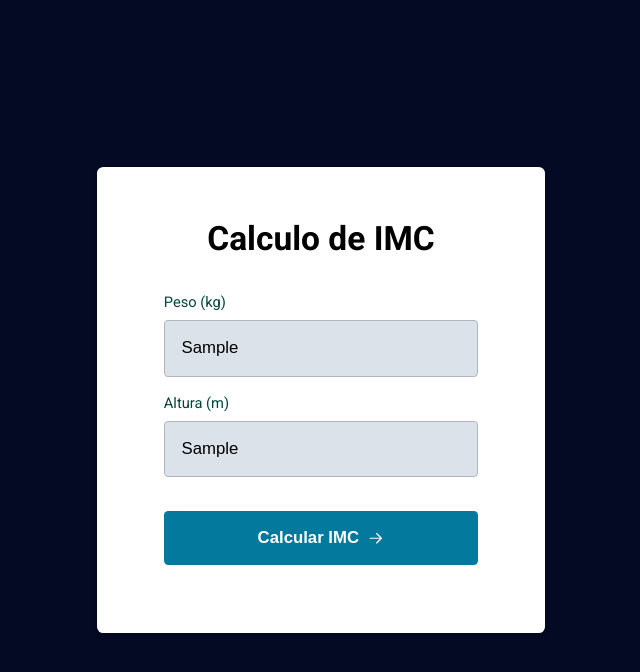
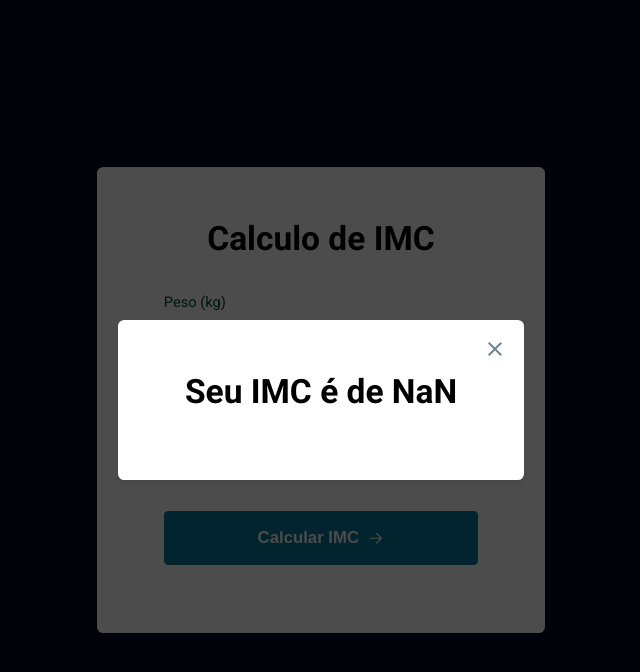
Before and after one commit to ozielc4/calculator-imc, a plain HTML site: page index.html in a window 1280 px wide. Both pictures are taken after typing "Sample", "Sample" into the empty fields and a click on the button "Calcular IMC". Shown: the whole page, without its empty margins (319-959 px from the left). Drawn offline with Linux system fonts and the light colour scheme.

Commit message:
implementando o JS

```diff
--- a/index.html
+++ b/index.html
@@ -26,7 +26,7 @@
                <input placeholder="60" type="text" name="" id="weight">
             </div>
             <div class="input-wrapper">
-               <label for="height">Altura (m)</label>
+               <label for="height">Altura (cm)</label>
                <input placeholder="165" type="text" name="" id="height">
             </div>
 
@@ -39,7 +39,7 @@
       <div class="modal card">
          <h2 class="title">
             <button class="close"><img src="./img/close.svg" alt="botao para fechar"></button>
-            Seu IMC é de 28
+            <span>Seu IMC é de 28</span>
          </h2>
       </div>
    </div>
--- a/js/main.js
+++ b/js/main.js
@@ -2,10 +2,34 @@ const form = document.querySelector('form')
 const inputWeight = document.querySelector('#weight')
 const inputHeight = document.querySelector('#height')
 
-form.onsubmit = function(event) {
+//const modalWrapper = document.querySelector('.modal-wrapper')
+//const modalMessage = document.querySelector('.modal .title span')
+//const modalBtnClose = document.querySelector('.modal button.close')
+
+const Modal = {
+   wrapper: document.querySelector('.modal-wrapper'),
+   message: document.querySelector('.modal .title span'),
+   btnClose: document.querySelector('.modal button.close'),
+
+   open: () => {Modal.wrapper.classList.add('open')},
+   close: () => {Modal.wrapper.classList.remove('open')}
+}
+
+form.onsubmit = event => {
    event.preventDefault()
    const weight = inputWeight.value
    const height = inputHeight.value
 
-   console.log(weight, height)
+   const result = IMC(weight, height)
+   const message = `Seu IMC é de ${result}`
+   Modal.message.innerText = message
+   Modal.open()
 }
+
+Modal.btnClose.onclick = () => {
+   Modal.close()
+}
+
+function IMC(weight, height) {
+   return (weight / ((height / 100) **2)).toFixed(2)
+}
```
